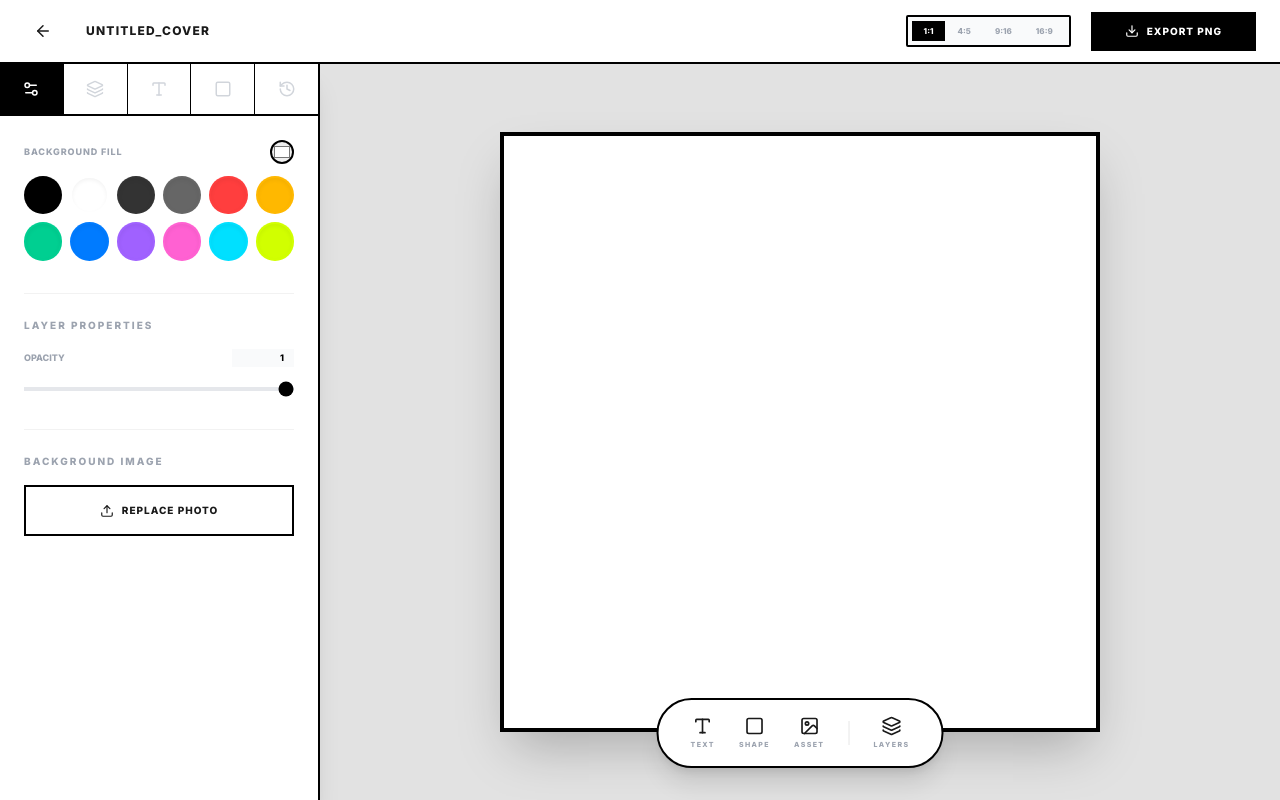
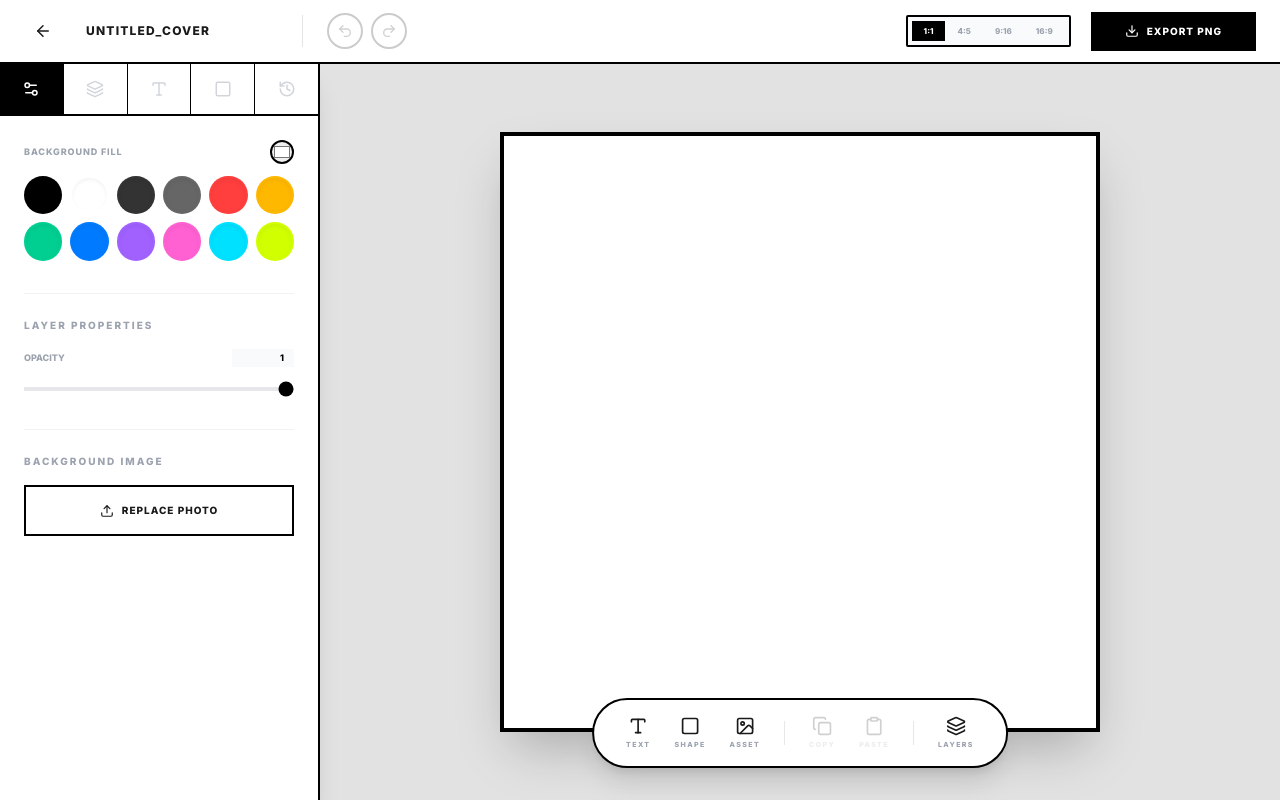
Before and after one commit to yjmm10/CoverArt-Studio, a React (Vite) app: page / in a window 1280 px wide. Both pictures are taken after a click on the button "GO TO STUDIO". Built offline with nearby package versions, Linux system fonts and the light colour scheme; a web font is replaced by a local one.

Commit message:
新增快照、配置、快捷操作

```diff
--- a/components/EditorPage.tsx
+++ b/components/EditorPage.tsx
@@ -18,7 +18,7 @@ import {
   Save,
   Download,
   Upload,
-  History,
+  History as HistoryIcon,
   Clipboard,
   FileJson,
   RotateCw,
@@ -26,7 +26,10 @@ import {
   ChevronUp,
   ChevronDown,
   Eye,
-  EyeOff
+  EyeOff,
+  Undo2,
+  Redo2,
+  Copy
 } from 'lucide-react';
 import {
   CanvasElement,
@@ -181,7 +184,7 @@ const ProjectTab = memo(({ project, setProject, handleFileUpload }: any) => {
   );
 });
 
-const LayersTab = memo(({ elements, selectedId, setSelectedId, setProject }: any) => {
+const LayersTab = memo(({ elements, selectedId, setSelectedId, setProject, onCopy, pushToHistory }: any) => {
   const reorder = (id: string, dir: 'up' | 'down') => {
     setProject((prev: DesignProject) => {
       const idx = prev.elements.findIndex(el => el.id === id);
@@ -189,6 +192,7 @@ const LayersTab = memo(({ elements, selectedId, setSelectedId, setProject }: any
       if (dir === 'up' && idx === prev.elements.length - 1) return prev;
       if (dir === 'down' && idx === 0) return prev;
 
+      pushToHistory(prev);
       const nextElements = [...prev.elements];
       const targetIdx = dir === 'up' ? idx + 1 : idx - 1;
       const [moved] = nextElements.splice(idx, 1);
@@ -198,10 +202,13 @@ const LayersTab = memo(({ elements, selectedId, setSelectedId, setProject }: any
   };
 
   const remove = (id: string) => {
-    setProject((prev: DesignProject) => ({
-      ...prev,
-      elements: prev.elements.filter(el => el.id !== id)
-    }));
+    setProject((prev: DesignProject) => {
+      pushToHistory(prev);
+      return {
+        ...prev,
+        elements: prev.elements.filter(el => el.id !== id)
+      };
+    });
     if (selectedId === id) setSelectedId(null);
   };
 
@@ -233,6 +240,13 @@ const LayersTab = memo(({ elements, selectedId, setSelectedId, setProject }: any
                   </span>
                 </div>
                 <div className="flex items-center space-x-1 opacity-0 group-hover:opacity-100 transition-opacity">
+                  <button
+                    onClick={(e) => { e.stopPropagation(); onCopy(el); }}
+                    title="Duplicate"
+                    className="p-1 hover:bg-white/20 rounded"
+                  >
+                    <Copy size={14} />
+                  </button>
                   <button
                     onClick={(e) => { e.stopPropagation(); reorder(el.id, 'up'); }}
                     disabled={actualIdx === elements.length - 1}
@@ -464,6 +478,11 @@ const EditorPage: React.FC<{ onBack: () => void }> = ({ onBack }) => {
     id: '1', name: 'UNTITLED_COVER', background: { type: 'color', value: '#ffffff', rotation: 0, scale: 1, offsetX: 0, offsetY: 0, opacity: 1 },
     elements: [], aspectRatio: '1:1', lastModified: Date.now()
   });
+
+  const [past, setPast] = useState<DesignProject[]>([]);
+  const [future, setFuture] = useState<DesignProject[]>([]);
+  const [clipboard, setClipboard] = useState<CanvasElement | null>(null);
+
   const [selectedId, setSelectedId] = useState<string | null>(null);
   const [editingId, setEditingId] = useState<string | null>(null);
   const [activeTab, setActiveTab] = useState<'text' | 'layers' | 'project' | 'shapes' | 'history'>('project');
@@ -474,6 +493,136 @@ const EditorPage: React.FC<{ onBack: () => void }> = ({ onBack }) => {
 
   const canvasRef = useRef<HTMLDivElement>(null);
   const dragStartPos = useRef({ x: 0, y: 0, elX: 0, elY: 0, width: 0, height: 0 });
+
+  const pushToHistory = useCallback((currentProject: DesignProject) => {
+    setPast(prev => [...prev, JSON.parse(JSON.stringify(currentProject))].slice(-50));
+    setFuture([]);
+  }, []);
+
+  const undo = useCallback(() => {
+    if (past.length === 0) return;
+    const previous = past[past.length - 1];
+    const newPast = past.slice(0, past.length - 1);
+
+    setFuture(prev => [JSON.parse(JSON.stringify(project)), ...prev]);
+    setPast(newPast);
+    setProject(previous);
+    setSelectedId(null);
+  }, [past, project]);
+
+  const redo = useCallback(() => {
+    if (future.length === 0) return;
+    const next = future[0];
+    const newFuture = future.slice(1);
+
+    setPast(prev => [...prev, JSON.parse(JSON.stringify(project))]);
+    setFuture(newFuture);
+    setProject(next);
+    setSelectedId(null);
+  }, [future, project]);
+
+  const copyElement = useCallback((el: CanvasElement) => {
+    setClipboard(JSON.parse(JSON.stringify(el)));
+  }, []);
+
+  const pasteElement = useCallback(() => {
+    if (!clipboard) return;
+    pushToHistory(project);
+    const newEl = {
+      ...JSON.parse(JSON.stringify(clipboard)),
+      id: Math.random().toString(36).substr(2, 9),
+      x: clipboard.x + 5,
+      y: clipboard.y + 5,
+      zIndex: project.elements.length
+    };
+    setProject(prev => ({ ...prev, elements: [...prev.elements, newEl] }));
+    setSelectedId(newEl.id);
+
+    // Auto switch tab based on type
+    if (newEl.type === 'text') setActiveTab('text');
+    if (newEl.type === 'shape') setActiveTab('shapes');
+  }, [clipboard, project, pushToHistory]);
+
+  const duplicateElement = useCallback((el: CanvasElement) => {
+    pushToHistory(project);
+    const newEl = {
+      ...JSON.parse(JSON.stringify(el)),
+      id: Math.random().toString(36).substr(2, 9),
+      x: el.x + 5,
+      y: el.y + 5,
+      zIndex: project.elements.length
+    };
+    setProject(prev => ({ ...prev, elements: [...prev.elements, newEl] }));
+    setSelectedId(newEl.id);
+
+    if (newEl.type === 'text') setActiveTab('text');
+    if (newEl.type === 'shape') setActiveTab('shapes');
+  }, [project, pushToHistory]);
+
+  const handleMouseDown = useCallback((e: React.MouseEvent, id: string) => {
+    if (editingId === id) return;
+    e.stopPropagation();
+    setSelectedId(id);
+    setDraggingId(id);
+
+    const el = project.elements.find(item => item.id === id);
+    if (el) {
+      // --- AUTO TAB SWITCH LOGIC ---
+      if (el.type === 'text') setActiveTab('text');
+      else if (el.type === 'shape') setActiveTab('shapes');
+      else setActiveTab('layers');
+
+      if (canvasRef.current) {
+        dragStartPos.current = {
+          x: e.clientX, y: e.clientY, elX: el.x, elY: el.y,
+          width: (el as any).width || 200, height: (el as any).height || 100
+        };
+      }
+    }
+  }, [editingId, project.elements]);
+
+  useEffect(() => {
+    const handleKeyDown = (e: KeyboardEvent) => {
+      const isInput = ['INPUT', 'TEXTAREA'].includes((e.target as HTMLElement).tagName);
+      if (isInput && !editingId) return;
+      if (editingId) return;
+
+      const isCmd = e.metaKey || e.ctrlKey;
+
+      if (isCmd && e.key === 'z') {
+        e.preventDefault();
+        undo();
+      }
+      if (isCmd && (e.key === 'y' || (e.shiftKey && e.key === 'z'))) {
+        e.preventDefault();
+        redo();
+      }
+      if (isCmd && e.key === 'c') {
+        const selected = project.elements.find(el => el.id === selectedId);
+        if (selected) {
+          e.preventDefault();
+          copyElement(selected);
+        }
+      }
+      if (isCmd && e.key === 'v') {
+        e.preventDefault();
+        pasteElement();
+      }
+      if (e.key === 'Delete' || e.key === 'Backspace') {
+        if (selectedId && !editingId) {
+          e.preventDefault();
+          pushToHistory(project);
+          setProject(prev => ({
+            ...prev,
+            elements: prev.elements.filter(el => el.id !== selectedId)
+          }));
+          setSelectedId(null);
+        }
+      }
+    };
+    window.addEventListener('keydown', handleKeyDown);
+    return () => window.removeEventListener('keydown', handleKeyDown);
+  }, [undo, redo, selectedId, project, copyElement, pasteElement, editingId, pushToHistory]);
 
   useEffect(() => {
     const saved = localStorage.getItem(STORAGE_KEY);
@@ -510,6 +659,7 @@ const EditorPage: React.FC<{ onBack: () => void }> = ({ onBack }) => {
     reader.onload = (event) => {
       try {
         const imported = JSON.parse(event.target?.result as string);
+        pushToHistory(project);
         setProject(imported);
       } catch (err) {
         alert("Invalid project configuration file.");
@@ -529,7 +679,8 @@ const EditorPage: React.FC<{ onBack: () => void }> = ({ onBack }) => {
   };
 
   const restoreSnapshot = (snap: Snapshot) => {
-    if (confirm("Restore this snapshot? Current unsaved changes will be lost.")) {
+    if (confirm("Restore this snapshot? Current history will be pushed to undo stack.")) {
+      pushToHistory(project);
       setProject(JSON.parse(JSON.stringify(snap.data)));
       setSelectedId(null);
       setEditingId(null);
@@ -540,31 +691,18 @@ const EditorPage: React.FC<{ onBack: () => void }> = ({ onBack }) => {
     setSnapshots(snapshots.filter(s => s.id !== id));
   };
 
-  const handleMouseDown = useCallback((e: React.MouseEvent, id: string) => {
-    if (editingId === id) return;
+  const handleStartResize = useCallback((e: React.MouseEvent, id: string) => {
     e.stopPropagation();
-    setSelectedId(id);
-    setDraggingId(id);
+    setResizingId(id);
     const el = project.elements.find(item => item.id === id);
-    if (el && canvasRef.current) {
+    if (el) {
+      pushToHistory(project);
       dragStartPos.current = {
         x: e.clientX, y: e.clientY, elX: el.x, elY: el.y,
         width: (el as any).width || 200, height: (el as any).height || 100
       };
     }
-  }, [editingId, project.elements]);
-
-  const handleStartResize = useCallback((e: React.MouseEvent, id: string) => {
-    e.stopPropagation();
-    setResizingId(id);
-    const el = project.elements.find(item => item.id === id);
-    if (el) {
-      dragStartPos.current = {
-        x: e.clientX, y: e.clientY, elX: el.x, elY: el.y,
-        width: (el as any).width || 200, height: (el as any).height || 100
-      };
-    }
-  }, [project.elements]);
+  }, [project, pushToHistory]);
 
   useEffect(() => {
     const handleMove = (e: MouseEvent) => {
@@ -589,7 +727,13 @@ const EditorPage: React.FC<{ onBack: () => void }> = ({ onBack }) => {
         }));
       }
     };
-    const handleUp = () => { setDraggingId(null); setResizingId(null); };
+
+    const handleUp = () => {
+      if (draggingId || resizingId) {
+        setDraggingId(null);
+        setResizingId(null);
+      }
+    };
     window.addEventListener('mousemove', handleMove);
     window.addEventListener('mouseup', handleUp);
     return () => { window.removeEventListener('mousemove', handleMove); window.removeEventListener('mouseup', handleUp); };
@@ -603,6 +747,7 @@ const EditorPage: React.FC<{ onBack: () => void }> = ({ onBack }) => {
   }, []);
 
   const addText = useCallback(() => {
+    pushToHistory(project);
     const newText: TextElement = {
       id: Math.random().toString(36).substr(2, 9),
       type: 'text', content: 'NEW TEXT', x: 20, y: 20, rotation: 0, scale: 1, zIndex: project.elements.length, opacity: 1,
@@ -613,9 +758,10 @@ const EditorPage: React.FC<{ onBack: () => void }> = ({ onBack }) => {
     setProject(prev => ({ ...prev, elements: [...prev.elements, newText] }));
     setSelectedId(newText.id);
     setActiveTab('text');
-  }, [project.elements.length]);
+  }, [project, pushToHistory]);
 
   const addShape = useCallback((shapeType: ShapeType) => {
+    pushToHistory(project);
     const newShape: ShapeElement = {
       id: Math.random().toString(36).substr(2, 9),
       type: 'shape', shapeType, x: 25, y: 25, rotation: 0, scale: 1, zIndex: project.elements.length, opacity: 1,
@@ -625,7 +771,7 @@ const EditorPage: React.FC<{ onBack: () => void }> = ({ onBack }) => {
     setProject(prev => ({ ...prev, elements: [...prev.elements, newShape] }));
     setSelectedId(newShape.id);
     setActiveTab('shapes');
-  }, [project.elements.length]);
+  }, [project, pushToHistory]);
 
   const handleFileUpload = useCallback((e: React.ChangeEvent<HTMLInputElement>, type: 'background' | 'image') => {
     const file = e.target.files?.[0];
@@ -633,6 +779,7 @@ const EditorPage: React.FC<{ onBack: () => void }> = ({ onBack }) => {
       const reader = new FileReader();
       reader.onload = (event) => {
         const result = event.target?.result as string;
+        pushToHistory(project);
         if (type === 'background') {
           setProject(prev => ({ ...prev, background: { ...prev.background, type: 'image', value: result } }));
         } else {
@@ -646,7 +793,7 @@ const EditorPage: React.FC<{ onBack: () => void }> = ({ onBack }) => {
       };
       reader.readAsDataURL(file);
     }
-  }, [project.elements.length]);
+  }, [project, pushToHistory]);
 
   const exportImage = async () => {
     if (!canvasRef.current) return;
@@ -680,13 +827,32 @@ const EditorPage: React.FC<{ onBack: () => void }> = ({ onBack }) => {
               className="font-black uppercase tracking-widest text-xs outline-none bg-transparent w-48 border-b-2 border-transparent focus:border-black transition-all pb-1"
             />
           </div>
+          <div className="h-8 w-px bg-black/10 mx-2"></div>
+          <div className="flex items-center space-x-2">
+            <button
+              onClick={undo}
+              disabled={past.length === 0}
+              className={`p-2 rounded-full border-2 border-black transition-all ${past.length > 0 ? 'hover:bg-black hover:text-white' : 'opacity-20 pointer-events-none'}`}
+              title="Undo (Ctrl+Z)"
+            >
+              <Undo2 size={16} />
+            </button>
+            <button
+              onClick={redo}
+              disabled={future.length === 0}
+              className={`p-2 rounded-full border-2 border-black transition-all ${future.length > 0 ? 'hover:bg-black hover:text-white' : 'opacity-20 pointer-events-none'}`}
+              title="Redo (Ctrl+Y)"
+            >
+              <Redo2 size={16} />
+            </button>
+          </div>
         </div>
         <div className="flex items-center space-x-3">
            <div className="flex bg-gray-50 p-1 border-2 border-black rounded-sm mr-2">
              {['1:1', '4:5', '9:16', '16:9'].map(r => (
                <button
                  key={r}
-                 onClick={() => setProject(p => ({ ...p, aspectRatio: r as any }))}
+                 onClick={() => { pushToHistory(project); setProject(p => ({ ...p, aspectRatio: r as any })); }}
                  className={`px-3 py-1 text-[8px] font-black uppercase transition-all ${project.aspectRatio === r ? 'bg-black text-white' : 'text-gray-400 hover:text-black'}`}
                >
                  {r}
@@ -706,7 +872,7 @@ const EditorPage: React.FC<{ onBack: () => void }> = ({ onBack }) => {
               { id: 'layers', icon: LayersIcon },
               { id: 'text', icon: TypeIcon },
               { id: 'shapes', icon: Square },
-              { id: 'history', icon: History }
+              { id: 'history', icon: HistoryIcon }
             ].map(tab => (
               <button
                 key={tab.id}
@@ -719,7 +885,7 @@ const EditorPage: React.FC<{ onBack: () => void }> = ({ onBack }) => {
           </div>
           <div className="flex-1 overflow-y-auto custom-scrollbar p-6">
             {activeTab === 'project' && <ProjectTab project={project} setProject={setProject} handleFileUpload={handleFileUpload} />}
-            {activeTab === 'layers' && <LayersTab elements={project.elements} selectedId={selectedId} setSelectedId={setSelectedId} setProject={setProject} />}
+            {activeTab === 'layers' && <LayersTab elements={project.elements} selectedId={selectedId} setSelectedId={setSelectedId} setProject={setProject} onCopy={duplicateElement} pushToHistory={pushToHistory} />}
             {activeTab === 'text' && <TextTab selectedElement={selectedElement} updateElement={updateElement} addText={addText} />}
             {activeTab === 'shapes' && (
               <div className="space-y-8 animate-in fade-in slide-in-from-left-4 duration-300">
@@ -821,21 +987,46 @@ const EditorPage: React.FC<{ onBack: () => void }> = ({ onBack }) => {
             ))}
           </div>
           <div className="absolute bottom-8 left-1/2 -translate-x-1/2 flex items-center space-x-6 bg-white border-2 border-black px-8 py-4 shadow-xl z-50 rounded-full animate-in fade-in slide-in-from-bottom-4 duration-500">
-              <button onClick={addText} className="flex flex-col items-center group transition-transform hover:scale-110">
+              <button onClick={addText} className="flex flex-col items-center group transition-transform hover:scale-110" title="Add Text">
                 <TypeIcon size={20}/>
                 <span className="text-[7px] font-black uppercase tracking-[0.2em] mt-1 text-gray-400 group-hover:text-black">Text</span>
               </button>
-              <button onClick={() => addShape('rect')} className="flex flex-col items-center group transition-transform hover:scale-110">
+              <button onClick={() => addShape('rect')} className="flex flex-col items-center group transition-transform hover:scale-110" title="Add Shape">
                 <Square size={20}/>
                 <span className="text-[7px] font-black uppercase tracking-[0.2em] mt-1 text-gray-400 group-hover:text-black">Shape</span>
               </button>
-              <button onClick={() => document.getElementById('quick-img-up')?.click()} className="flex flex-col items-center group transition-transform hover:scale-110">
+              <button onClick={() => document.getElementById('quick-img-up')?.click()} className="flex flex-col items-center group transition-transform hover:scale-110" title="Add Asset">
                 <ImageIcon size={20}/>
                 <span className="text-[7px] font-black uppercase tracking-[0.2em] mt-1 text-gray-400 group-hover:text-black">Asset</span>
                 <input type="file" id="quick-img-up" className="hidden" accept="image/*" onChange={e => handleFileUpload(e, 'image')} />
               </button>
               <div className="w-px bg-black/10 h-6 mx-2"></div>
-              <button onClick={() => setActiveTab('layers')} className="flex flex-col items-center group transition-transform hover:scale-110">
+
+              <button
+                onClick={() => {
+                  const selected = project.elements.find(el => el.id === selectedId);
+                  if (selected) copyElement(selected);
+                }}
+                disabled={!selectedId}
+                className={`flex flex-col items-center group transition-transform hover:scale-110 ${!selectedId ? 'opacity-20 grayscale' : ''}`}
+                title="Copy (Ctrl+C)"
+              >
+                <Copy size={20}/>
+                <span className="text-[7px] font-black uppercase tracking-[0.2em] mt-1 text-gray-400 group-hover:text-black">Copy</span>
+              </button>
+
+              <button
+                onClick={pasteElement}
+                disabled={!clipboard}
+                className={`flex flex-col items-center group transition-transform hover:scale-110 ${!clipboard ? 'opacity-20 grayscale' : ''}`}
+                title="Paste (Ctrl+V)"
+              >
+                <Clipboard size={20}/>
+                <span className="text-[7px] font-black uppercase tracking-[0.2em] mt-1 text-gray-400 group-hover:text-black">Paste</span>
+              </button>
+
+              <div className="w-px bg-black/10 h-6 mx-2"></div>
+              <button onClick={() => setActiveTab('layers')} className="flex flex-col items-center group transition-transform hover:scale-110" title="Layers">
                 <LayersIcon size={20}/>
                 <span className="text-[7px] font-black uppercase tracking-[0.2em] mt-1 text-gray-400 group-hover:text-black">Layers</span>
               </button>
```
